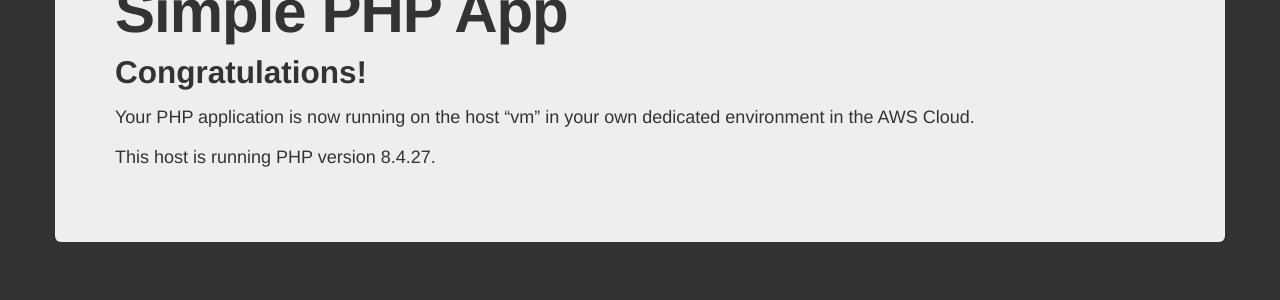
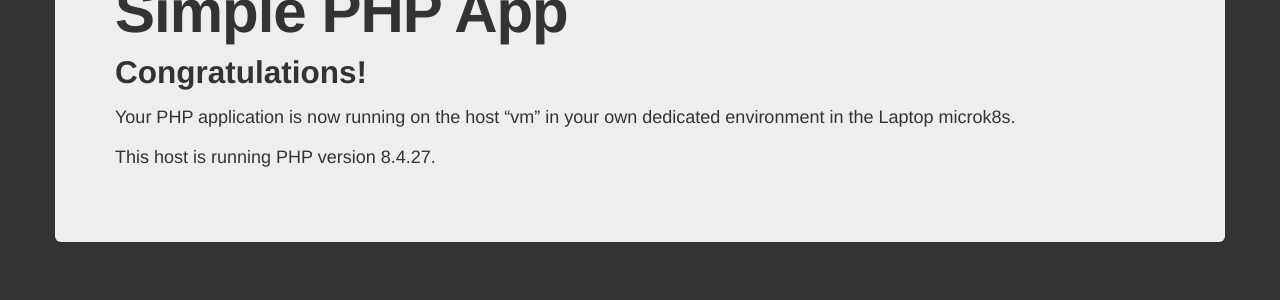
Before and after one commit to asilenkov/php-demo-docker, a PHP site: page / in a window 1280 px wide. Shown: the part 128-428 px from the top of the page. Run offline with PHP 8.4, Linux system fonts and the light colour scheme; some libraries are stand-ins or nearby versions.

Commit message:
Update text - fixes #1

```diff
--- a/index.php
+++ b/index.php
@@ -17,7 +17,7 @@
             <div class="hero-unit">
                 <h1>Simple PHP App</h1>
                 <h2>Congratulations!</h2>
-                <p>Your PHP application is now running on the host &ldquo;<?php echo gethostname(); ?>&rdquo; in your own dedicated environment in the AWS&nbsp;Cloud.</p>
+                <p>Your PHP application is now running on the host &ldquo;<?php echo gethostname(); ?>&rdquo; in your own dedicated environment in the Laptop microk8s.</p>
                 <p>This host is running PHP version <?php echo phpversion(); ?>.</p>
             </div>
         </div>
```
